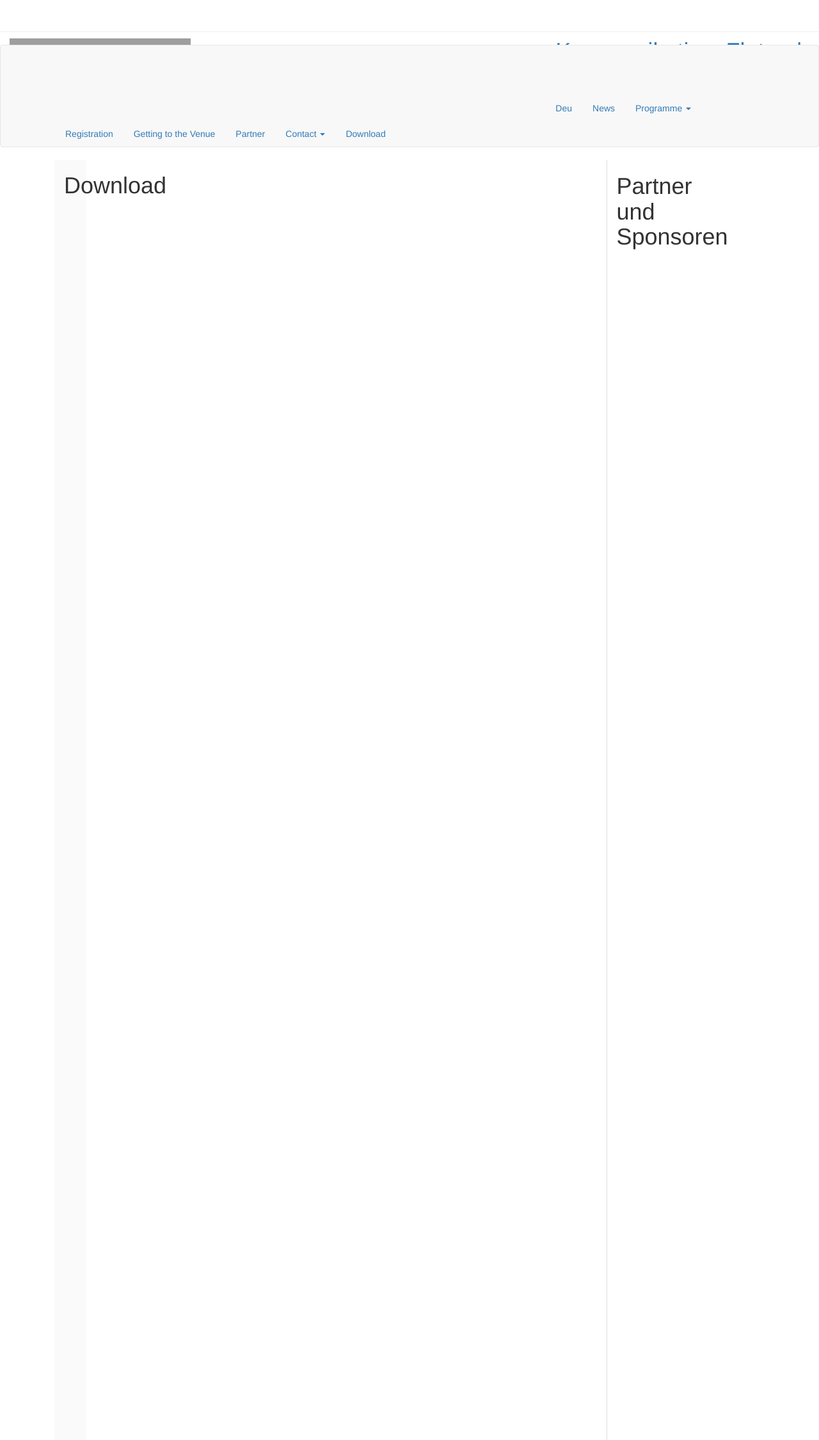
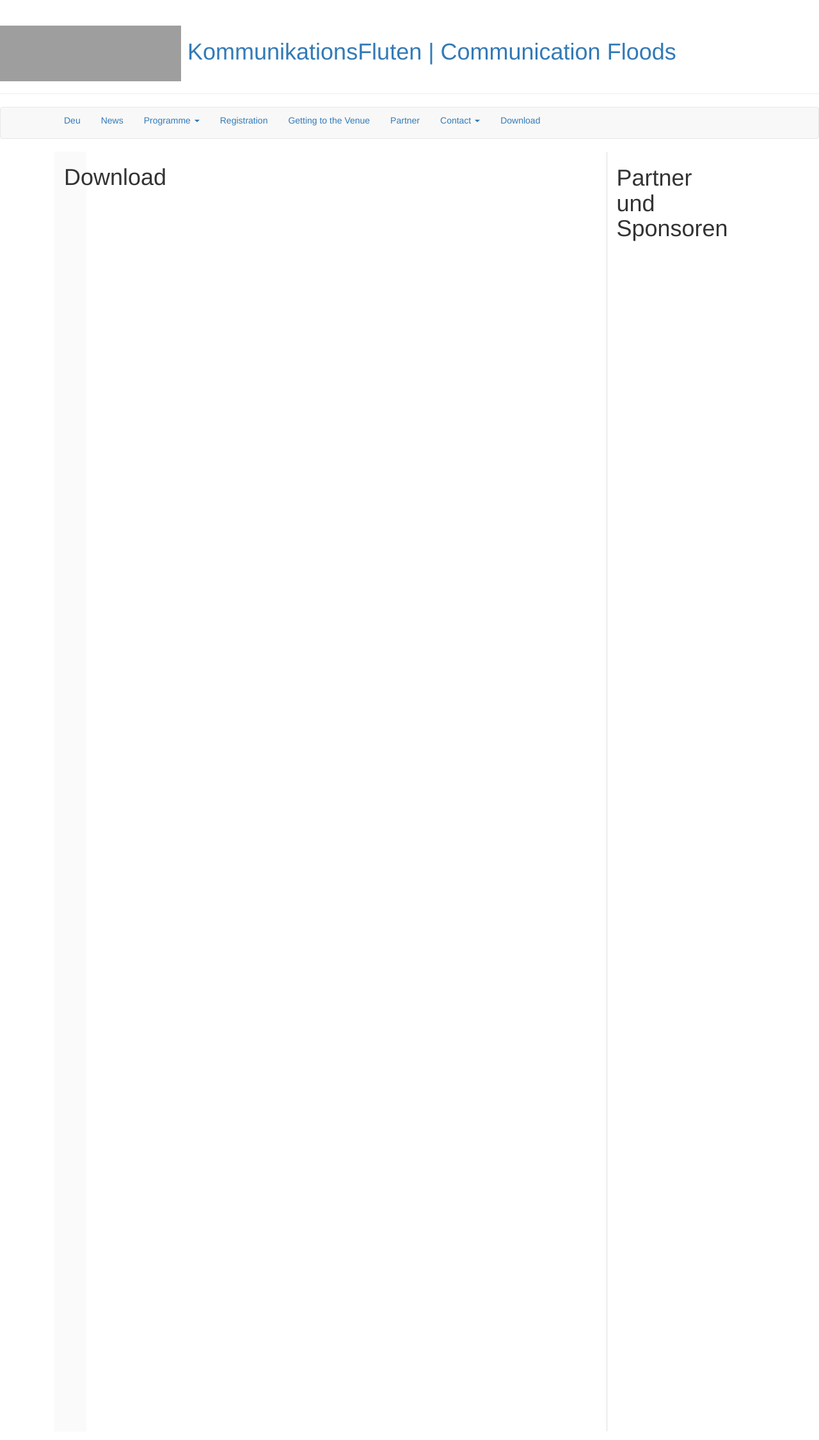
Before and after one commit to susedev/test, a Jekyll site: the page built from download.html, in a window 1280 px wide. Shown: the whole page at 64% size. Built offline with Jekyll 4.4.1, drawn with Linux system fonts in a browser that asks for light colours; nearby versions of some CDN libraries; grey boxes are pictures that could not be loaded.

Commit message:
Update base.html

```diff
--- a/_layouts/base.html
+++ b/_layouts/base.html
@@ -9,12 +9,8 @@
 
 <body>
       <div class="page-header">
-            <div class="col-md-8">
-                <h1><a href="http://www.eijc.eu/de/" target="blank_"><img class=" size-full wp-image-2541 alignleft" src="https://raw.githubusercontent.com/EIJC/data/gh-pages/media/eijc-logo-klein.jpg" width="283" height="87" /></a></h1>
-            </div>
-            <div class="col-md-4">
-                 <h1><a href="http://eijc.github.io/data/">KommunikationsFluten | Communication Floods</a></h1>
-            </div>
+                <h1><a href="http://www.eijc.eu/de/" target="blank_"><img class=" size-full wp-image-2541 alignleft" src="https://raw.githubusercontent.com/EIJC/data/gh-pages/media/eijc-logo-klein.jpg" width="283" height="87" /></a>
+                 <a href="http://eijc.github.io/data/">KommunikationsFluten | Communication Floods</a></h1>
       </div>
 
 
```
